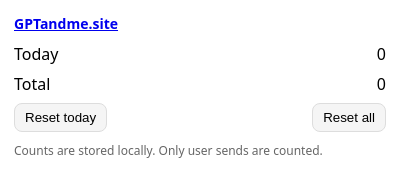
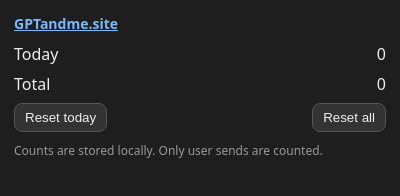
Before and after one commit to MadanChaollaPark/gptandme, a browser extension: page popup.html in a window 400 px wide. Drawn offline with Linux system fonts and the dark colour scheme.

Commit message:
Add dark mode support to popup
The sidebar widget already supported prefers-color-scheme: dark but
the popup was light-only. Adds dark mode styles for background, text,
buttons, links, and muted text.

```diff
--- a/popup.html
+++ b/popup.html
@@ -11,6 +11,13 @@
       button:hover { background: #eee; }
       code { font-family: ui-monospace, SFMono-Regular, Menlo, Consolas, monospace; }
       .muted { color: #666; font-size: 12px; margin-top: 10px; }
+      @media (prefers-color-scheme: dark) {
+        body { background: #1e1e1e; color: #eee; }
+        h1 a { color: #7ab8ff; }
+        button { background: #333; border-color: #555; color: #eee; }
+        button:hover { background: #444; }
+        .muted { color: #999; }
+      }
     </style>
   </head>
   <body>
```
